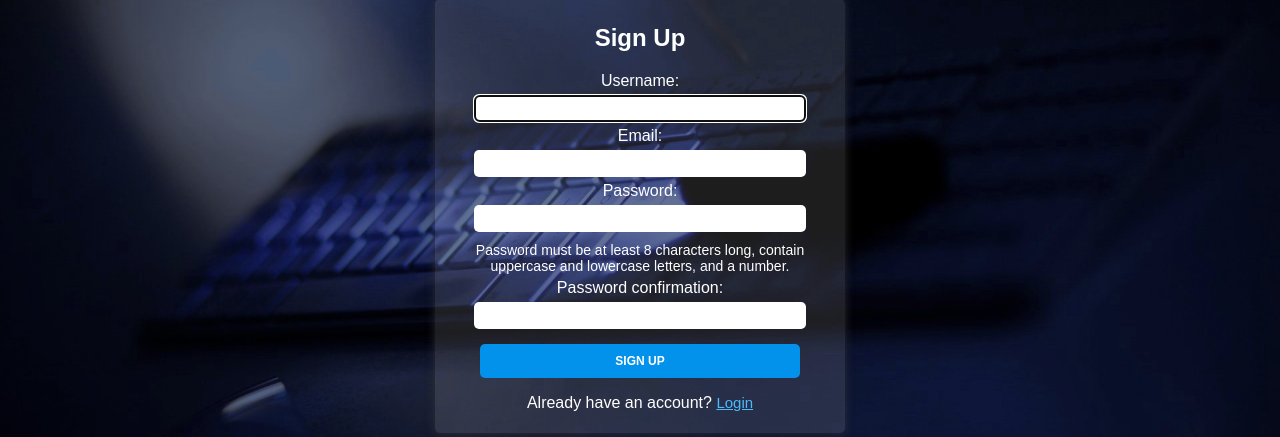
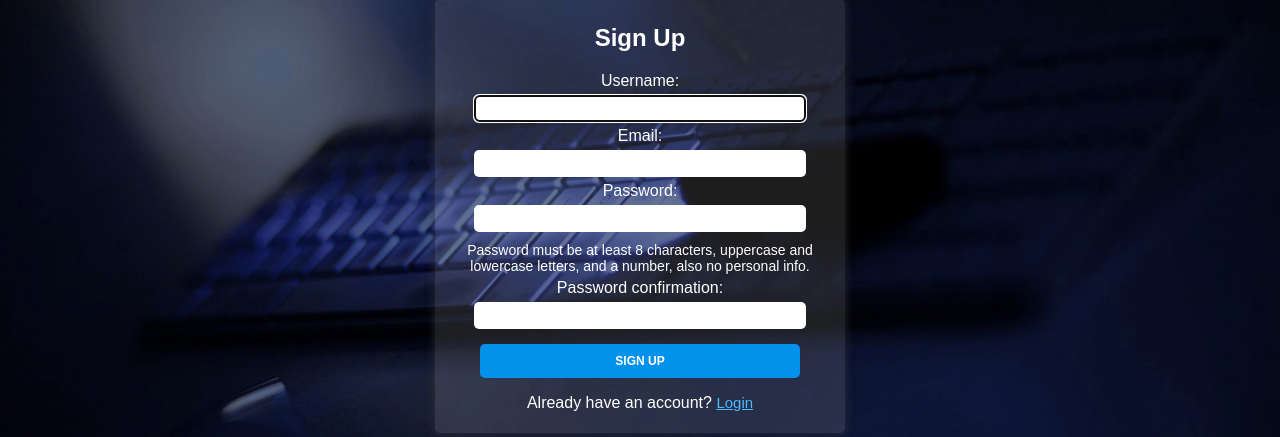
Before and after one commit to NEERAJ-0/DJANGOPROJECT, a Django app: page /student/signup/ in a window 1280 px wide. Shown: the part 144-581 px from the top of the page. Run offline with Django 5.2, Linux system fonts and the light colour scheme.

Commit message:
Add files via upload

```diff
--- a/student/templates/signup.html
+++ b/student/templates/signup.html
@@ -84,7 +84,7 @@
                 feedback.textContent = "Password is strong.";
             } else {
                 feedback.style.color = "red";
-                feedback.textContent = "Password must be at least 8 characters long, contain uppercase and lowercase letters, and a number.";
+                feedback.textContent = "Password must be at least 8 characters, uppercase and lowercase letters, and a number, also no personal info.";
             }
         }
     </script>
@@ -108,7 +108,7 @@
                 {{ form.email }}<br>
                 {{ form.password1.label_tag }}<br>
                 {{ form.password1 }}<br>
-                <div id="password-feedback" class="password-feedback">Password must be at least 8 characters long, contain uppercase and lowercase letters, and a number.</div>
+                <div id="password-feedback" class="password-feedback">Password must be at least 8 characters, uppercase and lowercase letters, and a number, also no personal info.</div>
                 {{ form.password2.label_tag }}<br>
                 {{ form.password2 }}<br>
                 <button type="submit">SIGN UP</button>
```
